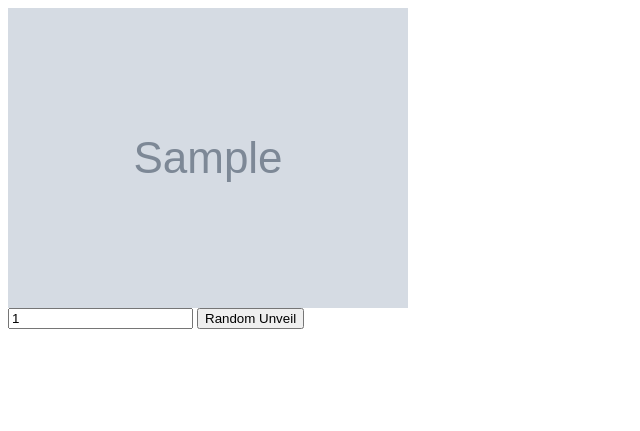
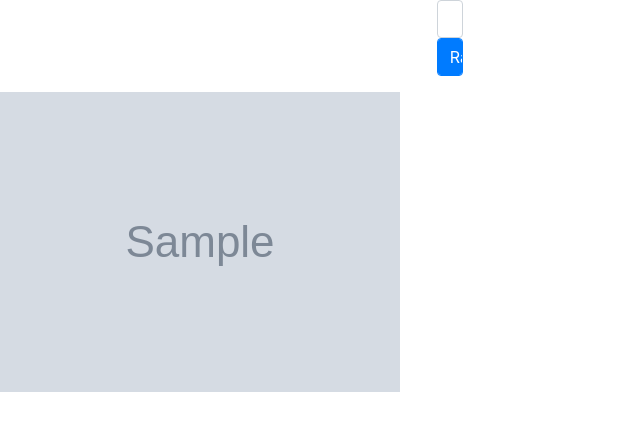
Before and after one commit to ZzCalvinzZ/picturepay, a Django app: template picture/templates/picture/index.html in a window 1280 px wide. Shown: the top 431 px of the page, without its empty margins (0-640 px from the left). Run offline with Django 3.2, Linux system fonts and the light colour scheme; the template is opened without the code that fills it: values that come from a table or form of the project are taken from there, others are empty; tables that the repository leaves empty hold one stand-in row (values such as "Sample post"); grey boxes marked "Sample" are stand-in pictures; some libraries are stand-ins or nearby versions.

Commit message:
make it look prettier with bootstrap and stuff

```diff
--- a/picture/templates/picture/base.html
+++ b/picture/templates/picture/base.html
@@ -11,6 +11,8 @@
 
     <title>{% block title %}{% endblock %}</title>
 
+    <link rel="stylesheet" href="https://maxcdn.bootstrapcdn.com/bootstrap/4.0.0-alpha.4/css/bootstrap.min.css" integrity="sha384-2hfp1SzUoho7/TsGGGDaFdsuuDL0LX2hnUp6VkX3CUQ2K4K+xjboZdsXyp4oUHZj" crossorigin="anonymous">
+
     {% block extra_styles %}{% endblock %}
 
 </head>
@@ -20,6 +22,9 @@
 
     <!--<script src="static/js/libraries/jqcloud.js"></script>-->
 
+    <script src="https://ajax.googleapis.com/ajax/libs/jquery/3.0.0/jquery.min.js" integrity="sha384-THPy051/pYDQGanwU6poAc/hOdQxjnOEXzbT+OuUAFqNqFjL+4IGLBgCJC3ZOShY" crossorigin="anonymous"></script>
+    <script src="https://cdnjs.cloudflare.com/ajax/libs/tether/1.2.0/js/tether.min.js" integrity="sha384-Plbmg8JY28KFelvJVai01l8WyZzrYWG825m+cZ0eDDS1f7d/js6ikvy1+X+guPIB" crossorigin="anonymous"></script>
+    <script src="https://maxcdn.bootstrapcdn.com/bootstrap/4.0.0-alpha.4/js/bootstrap.min.js" integrity="sha384-VjEeINv9OSwtWFLAtmc4JCtEJXXBub00gtSnszmspDLCtC0I4z4nqz7rEFbIZLLU" crossorigin="anonymous"></script>
     {% block extra_scripts %}{% endblock %}
 </body>
 
--- a/picture/templates/picture/index.html
+++ b/picture/templates/picture/index.html
@@ -1,11 +1,24 @@
+{% extends "picture/base.html" %}
 
 {% block content %}
+<div class="text-xs-center">
+	<div class="row p-b-1">
+		<div class="col-md-4"></div>
+		<form id="random-unveil-form" action=" {% url 'picture-random-unveil' %} " method="post" accept-charset="utf-8">
+			{% csrf_token %}
+			<div class="form-group">
+				<div class="col-md-2">
+					<input class="form-control" type="number" name="number" placeholder="# Of Pixels" />
+				</div>
+				<div class="col-md-2">
+					<input class="btn btn-primary form-control pull-md-right" type="submit" value="Random Unveil" />
+				</div>
+			</div>
+		</form>
+		<div class="col-md-4"></div>
+	</div>
 	<img src="{{ picture.covered_image.url }}" alt="picture"/>
-	<form id="random-unveil-form" action=" {% url 'picture-random-unveil' %} " method="post" accept-charset="utf-8">
-		{% csrf_token %}
-		<input type="number" name="number" value="1" />
-		<input type="submit" value="Random Unveil" />
-	</form>
+</div>
 
 
 {% endblock %}
```
